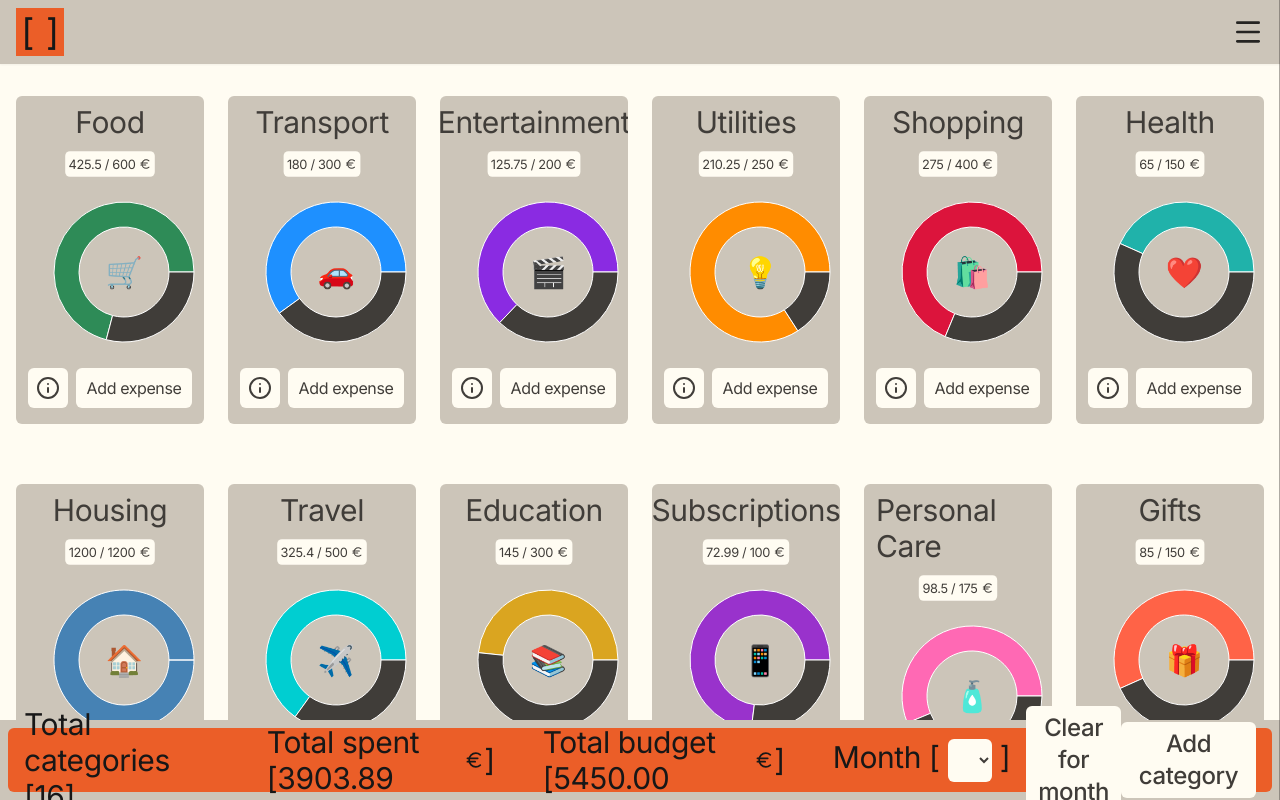
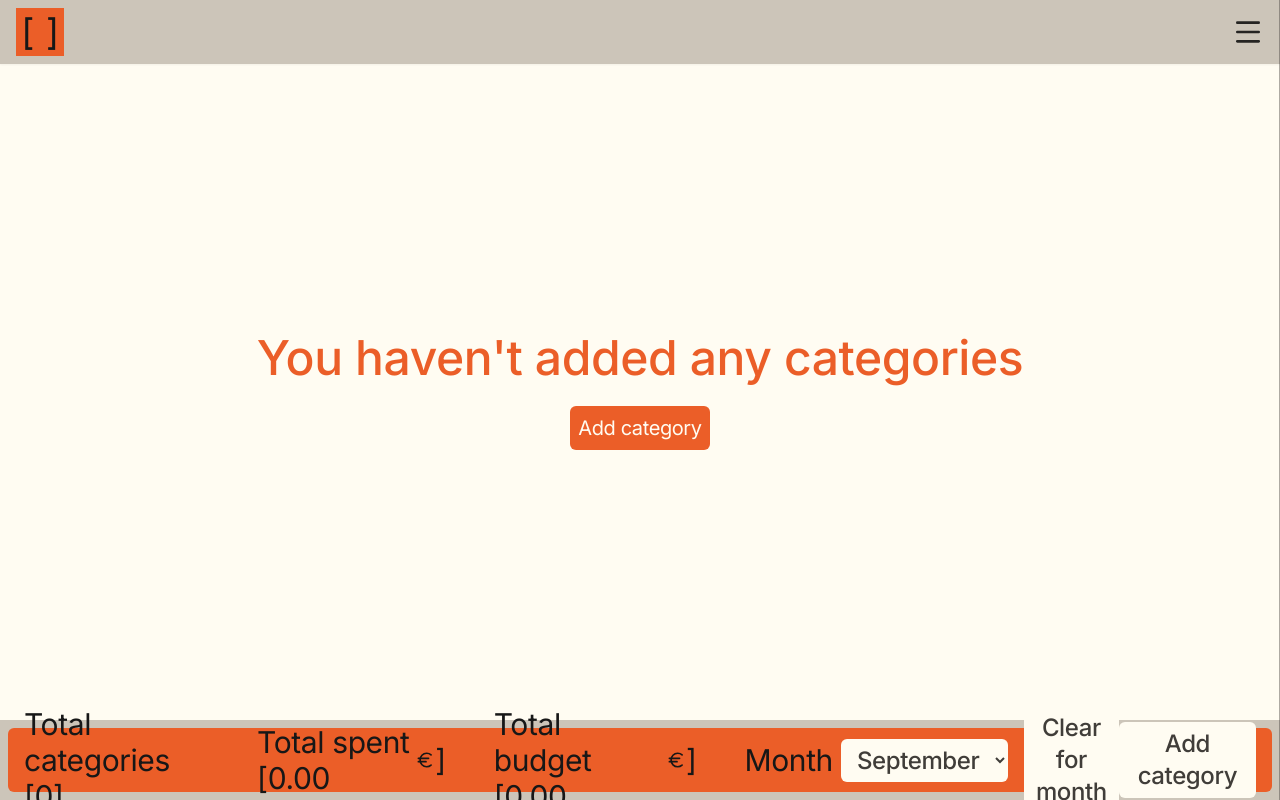
Before and after one commit to karolis-KK/finances, a Next.js app: page /categories in a window 1280 px wide. Built offline with nearby package versions, Linux system fonts and the light colour scheme.

Commit message:
add category filtering by month and bug fixes

```diff
--- a/app/categories/page.tsx
+++ b/app/categories/page.tsx
@@ -18,6 +18,31 @@ export default function CategoriesPage() {
 
   const handleCategoryMenu = () => {
     setCategoryMenu((isOpen) => !isOpen)
+  }
+
+  const months: string[] = [
+    "January",
+    "February",
+    "March",
+    "April",
+    "May",
+    "June",
+    "July",
+    "August",
+    "September",
+    "October",
+    "November",
+    "December",
+  ]
+
+  const [currentMonth, setCurrentMonth] = useState(new Date().toLocaleDateString('en-US', { month: 'long' }))
+
+  const handleMonth = (e: React.ChangeEvent<HTMLSelectElement>): void => {
+    setCurrentMonth(e.target.value)
+  }
+
+  const handleClearMontlyAmount = (currentMonth: string): void => {
+    setTransactions(currentTransactions => currentTransactions.filter((transaction) => (currentMonth !== months[Number(transaction.date.slice(5, 7)) - 1])))
   }
 
   return (
@@ -47,20 +72,26 @@ export default function CategoriesPage() {
           <div className="flex flex-1 items-center justify-center">
             <CategoryCard
               categories={categories}
-              onUpdateCategories={setCategories}
               onAddTransaction={(transaction) =>
                 setTransactions((transactions) => [...transactions, transaction])
               }
               transactions={transactions}
+              currentMonth={currentMonth}
+              months={months}
             />
           </div>
         )}
       </div>
     <Footer
       categories={categories}
+      transactions={transactions}
       onToggle={handleCategoryMenu}
       onAddCategory={(category) => setCategories((currentCategories) => [...currentCategories, category])}
       page={'categories'}
+      months={months}
+      currentMonth={currentMonth}
+      handleMonth={handleMonth}
+      handleClearMontlyAmount={handleClearMontlyAmount}
     />
     </section>
   )
--- a/app/components/CategoryCard.tsx
+++ b/app/components/CategoryCard.tsx
@@ -17,16 +17,18 @@ const CATEGORIES_PER_PAGE = 12
 
 type CategoryCardProps = {
   categories: Category[]
-  onUpdateCategories: (categories: Category[]) => void
   transactions: Transaction[]
-  onAddTransaction: (transaction: Transaction) => void
+  onAddTransaction: (transaction: Transaction) => void,
+  currentMonth: string,
+  months: string[]
 }
 
 export default function CategoryCard({
   categories,
-  onUpdateCategories,
   transactions,
-  onAddTransaction
+  onAddTransaction,
+  currentMonth,
+  months
 }: CategoryCardProps) {
   const [amount, setAmount] = useState(0)
   const [date, setDate] = useState(new Date().toISOString().split('T')[0])
@@ -62,11 +64,22 @@ export default function CategoryCard({
     setDate(e.target.value)
   }
 
-  const handleAddTransaction = (categoryId: string, amount: number, date: string): void => {
+  const getUsedAmount = (categoryId: string, totalAmount: number, totalRemaining: number): number => {
+    return transactions
+      .filter(
+        (transaction) =>
+          transaction.categoryId === categoryId &&
+          transaction.type === "expense" &&
+          currentMonth === months[Number(transaction.date.slice(5, 7)) - 1],
+      )
+      .reduce((total, transaction) => total + transaction.amount <= totalAmount ? total + transaction.amount : totalRemaining, 0)
+  }
+
+  const handleAddTransaction = (categoryId: string, amount: number, date: string, totalRemaining: number): void => {
     onAddTransaction(
       {
         id: `transaction-${crypto.randomUUID()}`,
-        amount: amount,
+        amount: amount <= totalRemaining ? amount : totalRemaining,
         type: 'expense',
         categoryId: categoryId,
         date: date
@@ -83,38 +96,27 @@ export default function CategoryCard({
   }
 
   const handleAddExpenseMenu = (category: Category): void => {
-    if (category.used >= category.amount) {
+    if (getUsedAmount(category.id, category.amount, category.amount - category.used) >= category.amount) {
       return
     }
 
     handleOpenExpenseMenu(category.id)
   }
 
-  const handleAddExpense = (id: string) => {
-    handleAddTransaction(id, amount, date)
-    onUpdateCategories(
-      categories.map((category) =>
-        category.id === id
-          ? {
-              ...category,
-              used:
-                category.used + amount > category.amount
-                  ? category.amount
-                  : category.used + amount,
-            }
-          : category,
-      ),
-    )
+
+  const handleAddExpense = (id: string, totalRemaining: number) => {
+    handleAddTransaction(id, amount, date, totalRemaining)
     setOpenExpenseCategoryId(null)
   }
   return (
     <div className="flex flex-col items-center lg:gap-6 pt-4 pb-8">
       <ul className="grid lg:grid-cols-6 gap-6 lg:grid-rows-2 lg:gap-6 lg:w-auto w-screen lg:p-4 pr-12 pl-12">
         {visibleCategories.map((category) => {
-          const remaining = Math.max(category.amount - category.used, 0)
+          const used = getUsedAmount(category.id, category.amount, category.amount - category.used)
+          const remaining = Math.max(category.amount - used, 0)
 
           const data = [
-            { name: "Used", value: category.used },
+            { name: "Used", value: used },
             { name: "Remaining", value: remaining },
           ]
           return (
@@ -122,13 +124,13 @@ export default function CategoryCard({
               key={category.id}
               className="relative col-span-1 row-span-1 w-full overflow-hidden"
             >
-              <InfoMenu transactions={transactions} handleOpenInfoMenu={handleOpenInfoMenu} isOpenInfoMenu={isOpenInfoMenu} category={category} />
+              <InfoMenu transactions={transactions} handleOpenInfoMenu={handleOpenInfoMenu} isOpenInfoMenu={isOpenInfoMenu} category={category} used={getUsedAmount(category.id, category.amount, category.amount - category.used)} currentMonth={currentMonth} months={months} />
               <div className="bg-[#ccc5b9] pt-2 pb-4 pr-3 pl-3 rounded-md">
                 <div className="flex items-center justify-center">
                   <h1 className="text-[#403d39] text-3xl">{category.name}</h1>
                 </div>
                 <div className="mt-2 scale-80 flex justify-center items-center">
-                  <h1 className="bg-[#fffcf2] text-[#403d39] flex justify-center items-center rounded-md p-1">{category.used} / {category.amount} <EuroIcon className="ml-1" size={16} /></h1>
+                  <h1 className="bg-[#fffcf2] text-[#403d39] flex justify-center items-center rounded-md p-1">{used} / {category.amount} <EuroIcon className="ml-1" size={16} /></h1>
                 </div>
                 <div className="relative h-48 -mt-1 lg:w-48">
                   <ResponsiveContainer width="100%" height="100%">
@@ -162,7 +164,7 @@ export default function CategoryCard({
                     onClick={() => handleAddExpenseMenu(category)}
                     className="flex w-full justify-center bg-[#fffcf2] text-[#403d39] hover:bg-[#fffcf2]/70 hover:cursor-pointer rounded-md p-2"
                   >
-                    {category.used >= category.amount
+                    {used >= category.amount
                       ? "Limit full"
                       : "Add expense"}
                   </button>
@@ -210,7 +212,7 @@ export default function CategoryCard({
                   />
                 </div>
                 <button
-                  onClick={() => handleAddExpense(category.id)}
+                  onClick={() => handleAddExpense(category.id, remaining)}
                   className="bg-[#fffcf2] text-[#403d39] p-2 mt-8 rounded-md hover:cursor-pointer hover:bg-[#fffcf2]/70"
                 >
                   Add expense
--- a/app/components/Footer.tsx
+++ b/app/components/Footer.tsx
@@ -1,26 +1,45 @@
 "use client"
 
 import { useState } from "react"
-import type { Category } from "@/types/finance"
+import type { Category, Transaction } from "@/types/finance"
 import { Euro, ChartNoAxesColumn, X } from "lucide-react"
 
 type CategoryFooterProps = {
   categories: Category[]
+  transactions?: Transaction[]
   onToggle?: () => void
   onAddCategory?: (category: Category) => void
-  page: string
+  page: string,
+  months?: string[] | undefined,
+  currentMonth?: string,
+  handleMonth?: (e: React.ChangeEvent<HTMLSelectElement>) => void
+  handleClearMontlyAmount?: (currentMonth: string) => void
 }
 
 export default function Footer({
   categories,
+  transactions = [],
   onToggle,
   page,
+  months,
+  currentMonth,
+  handleMonth,
+  handleClearMontlyAmount
 }: CategoryFooterProps) {
   let totalSpent: number = 0
   let totalBudget: number = 0
 
+  transactions.forEach((transaction): void => {
+    if (
+      transaction.type === "expense" &&
+      currentMonth &&
+      months &&
+      currentMonth === months[Number(transaction.date.slice(5, 7)) - 1]
+    ) {
+      totalSpent += transaction.amount
+    }
+  })
   categories.forEach((c): void => {
-    totalSpent += c.used
     totalBudget += c.amount
   })
 
@@ -51,18 +70,23 @@ export default function Footer({
             Total budget [{totalBudget.toFixed(2)}
             <Euro size="30" />]
           </h1>
-          <div className="flex gap-4 items-center">
-            <div className="flex gap-2">
-              <h1>Month</h1>[
+          <div className={`${page === 'categories' ? 'flex' : 'hidden'} flex gap-4 items-center`}>
+            <div className="flex gap-2 items-center">
+              <h1>Month</h1>
               <select
-                name=""
-                id=""
+                value={currentMonth}
+                onChange={handleMonth}
+                name="month"
+                id="month"
                 className="bg-[#fffcf2] hover:bg-[#fffcf2]/80 hover:cursor-pointer text-[#403d39] text-2xl font-medium p-1.5 rounded-md pl-3 pr-3"
-              ></select>
-              ]
+              >
+                {months?.map((month) => (
+                  <option value={month} key={month}>{month}</option>
+                ))}
+              </select>
             </div>
             <div>
-              <button className="bg-[#fffcf2] hover:bg-[#fffcf2]/80 hover:cursor-pointer text-[#403d39] text-2xl font-medium p-1.5 rounded-md pl-3 pr-3">
+              <button onClick={() => handleClearMontlyAmount?.(currentMonth ?? "")} className="bg-[#fffcf2] hover:bg-[#fffcf2]/80 hover:cursor-pointer text-[#403d39] text-2xl font-medium p-1.5 rounded-md pl-3 pr-3">
                 Clear for month
               </button>
             </div>
--- a/app/components/InfoMenu.tsx
+++ b/app/components/InfoMenu.tsx
@@ -3,12 +3,16 @@
 import type { Category, Transaction } from "@/types/finance"
 import { X, Euro } from "lucide-react"
 import { useState } from "react"
+import { useFinance } from "../context/FinanceContext"
 
 type InfoMenuProps = {
   category: Category
   isOpenInfoMenu: string | null
   handleOpenInfoMenu: (categoryId: string) => void
-  transactions: Transaction[]
+  transactions: Transaction[],
+  used: number,
+  currentMonth: string,
+  months: string[]
 }
 
 export default function InfoMenu({
@@ -16,9 +20,22 @@ export default function InfoMenu({
   isOpenInfoMenu,
   handleOpenInfoMenu,
   transactions,
+  used,
+  currentMonth,
+  months
 }: InfoMenuProps) {
   const [isOpenTransactionsMenu, setIsOpenTransactionsMenu] = useState<string | null>(null)
   const [transactionsButtonStatus, setTransactionsButtonStatus] = useState("View all")
+
+  const {
+    setCategories,
+    setTransactions
+  } = useFinance()
+
+  const handleDeleteCategory = (categoryId: string): void => {
+    setCategories(currentCategories => currentCategories.filter((category) => category.id !== categoryId))
+    setTransactions(currentTransactions => currentTransactions.filter((transaction) => transaction.categoryId !== categoryId))
+  }
 
   const openTransactionsMenu = (categoryId: string) => {
     setIsOpenTransactionsMenu((isOpenTransactionsMenu) =>
@@ -29,13 +46,14 @@ export default function InfoMenu({
   }
   const usagePercentage =
     category.amount > 0
-      ? Math.min((category.used / category.amount) * 100, 100)
+      ? Math.min((used / category.amount) * 100, 100)
       : 0
   const recentExpenses = transactions
     .filter(
       (transaction) =>
         transaction.categoryId === category.id &&
-        transaction.type === "expense",
+        transaction.type === "expense" &&
+        currentMonth === months[Number(transaction.date.slice(5, 7)) - 1]
     )
     .slice(-5)
     .reverse()
@@ -99,7 +117,7 @@ export default function InfoMenu({
             <Euro size={16} />]
           </div>
           <div className="flex items-center">
-            [{category.used}
+            [{used}
             <Euro size={16} />]
           </div>
         </div>
@@ -117,7 +135,7 @@ export default function InfoMenu({
       <div className="flex mt-4 justify-between">
         <h1 className="text-[#fffcf2cc]">Total left for the month</h1>
         <div className="flex items-center justify-center">
-          [{category.amount - category.used}
+          [{category.amount - used}
           <Euro size={16} />]
         </div>
       </div>
@@ -167,6 +185,11 @@ export default function InfoMenu({
           </button>
         </div>
       </div>
+      <div className="flex items-center justify-end mt-4">
+        <button onClick={() => handleDeleteCategory(category.id)} className="bg-[#fffcf2] text-[#403d39] hover:bg-[#fffcf2]/70 hover:cursor-pointer rounded-md p-2">
+            Delete category
+        </button>
+      </div>
     </aside>
   )
 }
--- a/app/components/TransactionMenu.tsx
+++ b/app/components/TransactionMenu.tsx
@@ -46,7 +46,7 @@ export default function TransactionMenu({
 
   return (
     <>
-        <div className={`fixed flex items-center justify-center inset-0 z-50 h-screen w-screen bg-[#252422]/40 ${transaction.id === openTransactionEditMenu ? 'translate-x-0' : 'translate-x-full'}`}>
+        <div className={`fixed flex items-center justify-center text-white inset-0 z-50 h-screen w-screen bg-[#252422]/40 ${transaction.id === openTransactionEditMenu ? 'translate-x-0' : 'translate-x-full'}`}>
             <div className="bg-[#252422] p-6 rounded-md">
                 <button className="hover:cursor-pointer" onClick={() => setOpenTransactionEditMenu((id) => transaction.id === id ? null : transaction.id)}><X size={20} /></button>
                 <div className="flex flex-col gap-1 mt-2">
--- a/app/context/FinanceContext.tsx
+++ b/app/context/FinanceContext.tsx
@@ -33,7 +33,7 @@ export function FinanceProvider({ children }: FinanceProviderProps) {
   const [transactions, setTransactions] = useState<Transaction[]>([])
 
   // runs after the provider first appears in the browser
-  useEffect(() => {
+  /*useEffect(() => {
     // load both sample data files and put content into react state
     const loadFinanceData = async () => {
       // fetch both files at the same time instead of waiting for one before starting the other.
@@ -64,7 +64,7 @@ export function FinanceProvider({ children }: FinanceProviderProps) {
     loadFinanceData().catch((error: unknown) => {
       console.error("Could not load finance data.", error)
     })
-  }, []) // empty dependecy list - only laod on dom render
+  }, []) // empty dependecy list - only laod on dom render*/
 
   return (
     <FinanceContext.Provider
```
Also changed, not shown: app/page.tsx (+4 -4 lines).
